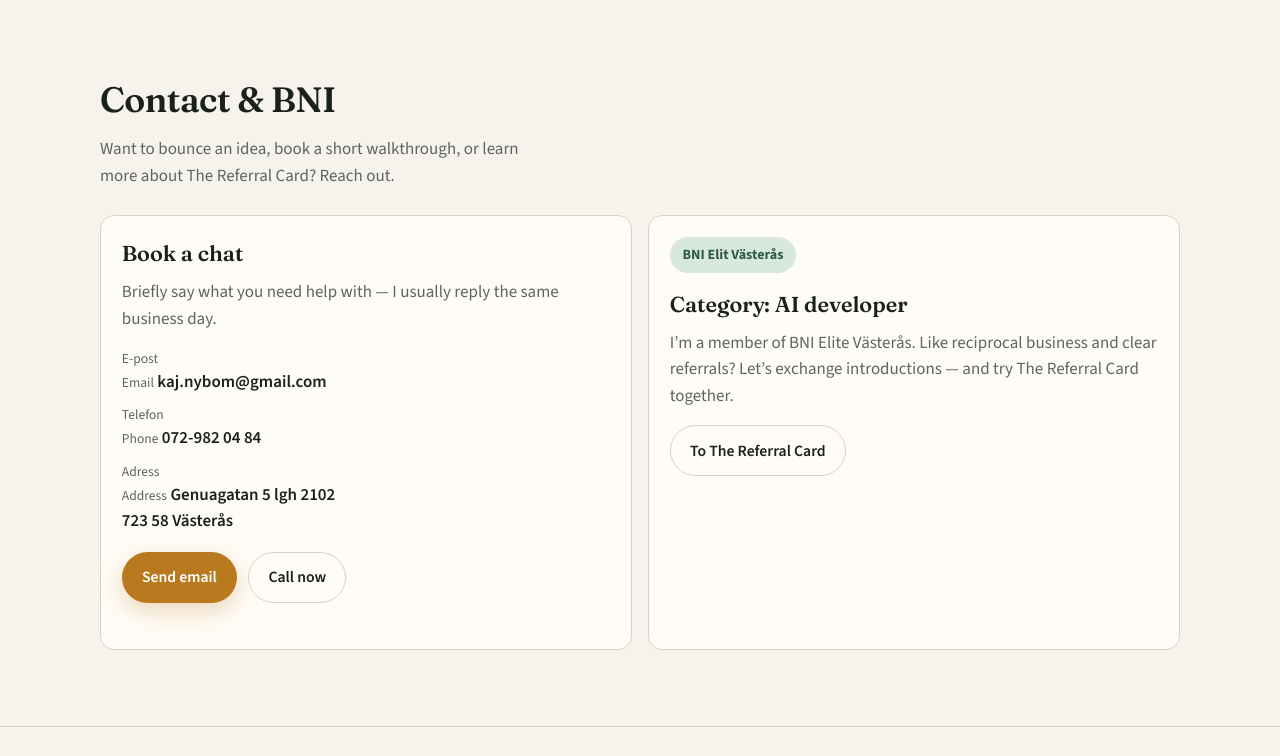
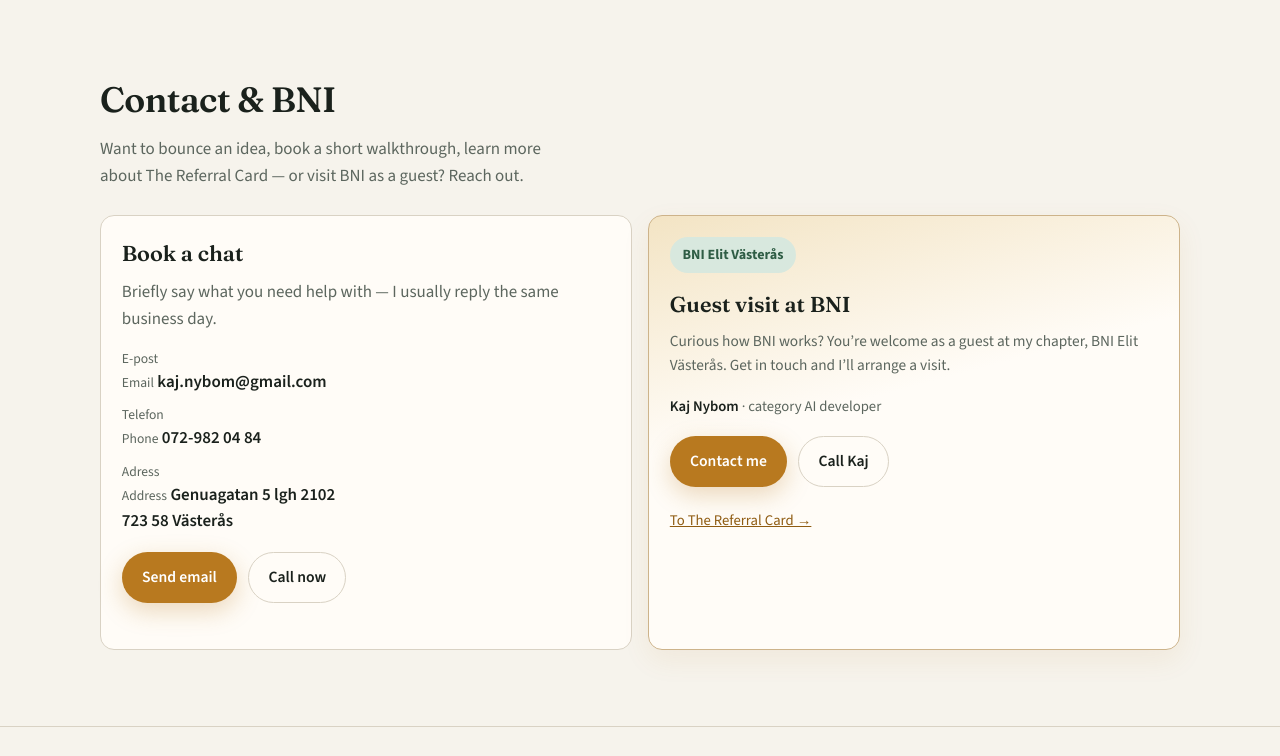
Before and after one commit to KKobraKai/mediahiveab, a website: page index.html in a window 1280 px wide. Shown: the part 1560-2316 px from the top of the page. Drawn offline with nearby package versions, Linux system fonts and the light colour scheme.

Commit message:
Promote BNI guest visits in contact section
Add a polished SV/EN guest-visit card for BNI Elit Västerås with
mailto/tel CTAs to Kaj, while keeping Referenskortet featured.

```diff
--- a/index.html
+++ b/index.html
@@ -423,6 +423,26 @@
       border-radius: 999px;
       margin-bottom: 0.9rem;
     }
+    .panel-guest {
+      background:
+        linear-gradient(165deg, var(--accent-soft) 0%, var(--surface) 42%);
+      border-color: color-mix(in srgb, var(--accent) 35%, var(--line));
+      box-shadow: 0 10px 28px rgba(184, 121, 31, 0.08);
+    }
+    .panel-guest .guest-note {
+      margin: 0 0 1.1rem;
+      color: var(--muted);
+      font-size: 0.96rem;
+    }
+    .panel-guest .guest-meta {
+      margin: 0 0 1.1rem;
+      font-size: 0.92rem;
+      color: var(--muted);
+    }
+    .panel-guest .guest-meta strong {
+      color: var(--ink);
+      font-weight: 600;
+    }
 
     /* Footer */
     footer {
@@ -666,8 +686,8 @@
         <div class="section-head">
           <h2 id="contact-title" class="block-sv">Kontakt &amp; BNI</h2>
           <h2 class="block-en">Contact &amp; BNI</h2>
-          <p class="block-sv">Vill du bolla en idé, boka en kort genomgång, eller höra mer om Referenskortet? Hör av dig.</p>
-          <p class="block-en">Want to bounce an idea, book a short walkthrough, or learn more about The Referral Card? Reach out.</p>
+          <p class="block-sv">Vill du bolla en idé, boka en kort genomgång, höra mer om Referenskortet — eller komma som gäst till BNI? Hör av dig.</p>
+          <p class="block-en">Want to bounce an idea, book a short walkthrough, learn more about The Referral Card — or visit BNI as a guest? Reach out.</p>
         </div>
         <div class="split">
           <div class="panel">
@@ -703,22 +723,40 @@
               </a>
             </div>
           </div>
-          <div class="panel">
+          <div class="panel panel-guest">
             <div class="bni-badge">BNI Elit Västerås</div>
-            <h3 class="block-sv">Kategori: AI-utvecklare</h3>
-            <h3 class="block-en">Category: AI developer</h3>
-            <p class="block-sv">
-              Jag är medlem i BNI Elit Västerås. Gillar du ömsesidiga affärer och tydliga
-              rekommendationer? Låt oss byta referenser — och prova Referenskortet tillsammans.
+            <h3 class="block-sv">Gästbesök på BNI</h3>
+            <h3 class="block-en">Guest visit at BNI</h3>
+            <p class="guest-note block-sv">
+              Nyfiken på hur BNI fungerar? Du är välkommen som gäst till mitt team,
+              BNI Elit Västerås. Hör av dig så bokar vi ett besök.
             </p>
-            <p class="block-en">
-              I’m a member of BNI Elite Västerås. Like reciprocal business and clear
-              referrals? Let’s exchange introductions — and try The Referral Card together.
+            <p class="guest-note block-en">
+              Curious how BNI works? You’re welcome as a guest at my chapter,
+              BNI Elit Västerås. Get in touch and I’ll arrange a visit.
             </p>
-            <a class="btn btn-secondary" href="https://referralcard.ai/" rel="noopener noreferrer" target="_blank">
-              <span class="i18n-sv">Till Referenskortet</span>
-              <span class="i18n-en">To The Referral Card</span>
-            </a>
+            <p class="guest-meta block-sv">
+              <strong>Kaj Nybom</strong> · kategori AI-utvecklare
+            </p>
+            <p class="guest-meta block-en">
+              <strong>Kaj Nybom</strong> · category AI developer
+            </p>
+            <div class="cta-row">
+              <a class="btn btn-primary" href="mailto:kaj.nybom@gmail.com?subject=G%C3%A4stbes%C3%B6k%20BNI%20Elit%20V%C3%A4ster%C3%A5s">
+                <span class="i18n-sv">Kontakta mig</span>
+                <span class="i18n-en">Contact me</span>
+              </a>
+              <a class="btn btn-secondary" href="tel:+46729820484">
+                <span class="i18n-sv">Ring Kaj</span>
+                <span class="i18n-en">Call Kaj</span>
+              </a>
+            </div>
+            <p style="margin:1rem 0 0; font-size:0.92rem; color:var(--muted)">
+              <a href="https://referralcard.ai/" rel="noopener noreferrer" target="_blank">
+                <span class="i18n-sv">Till Referenskortet →</span>
+                <span class="i18n-en">To The Referral Card →</span>
+              </a>
+            </p>
           </div>
         </div>
       </div>
```
